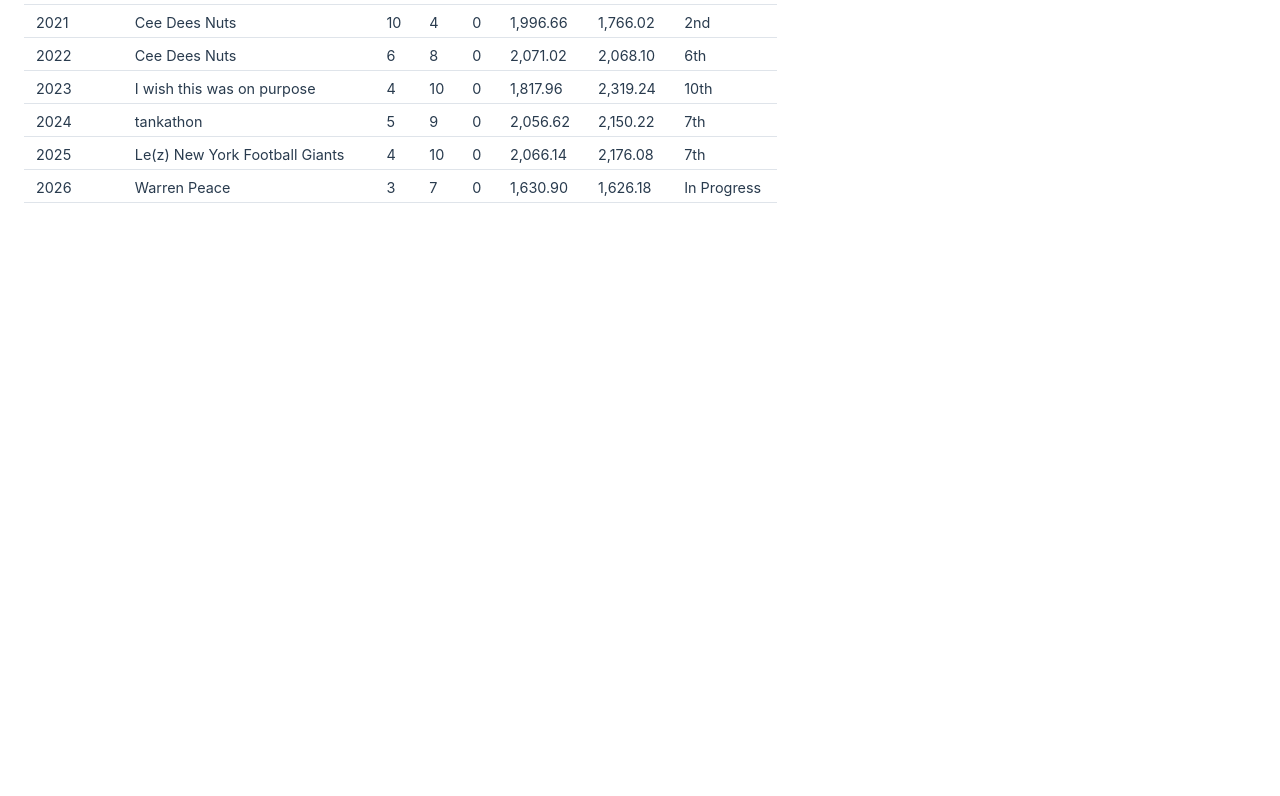
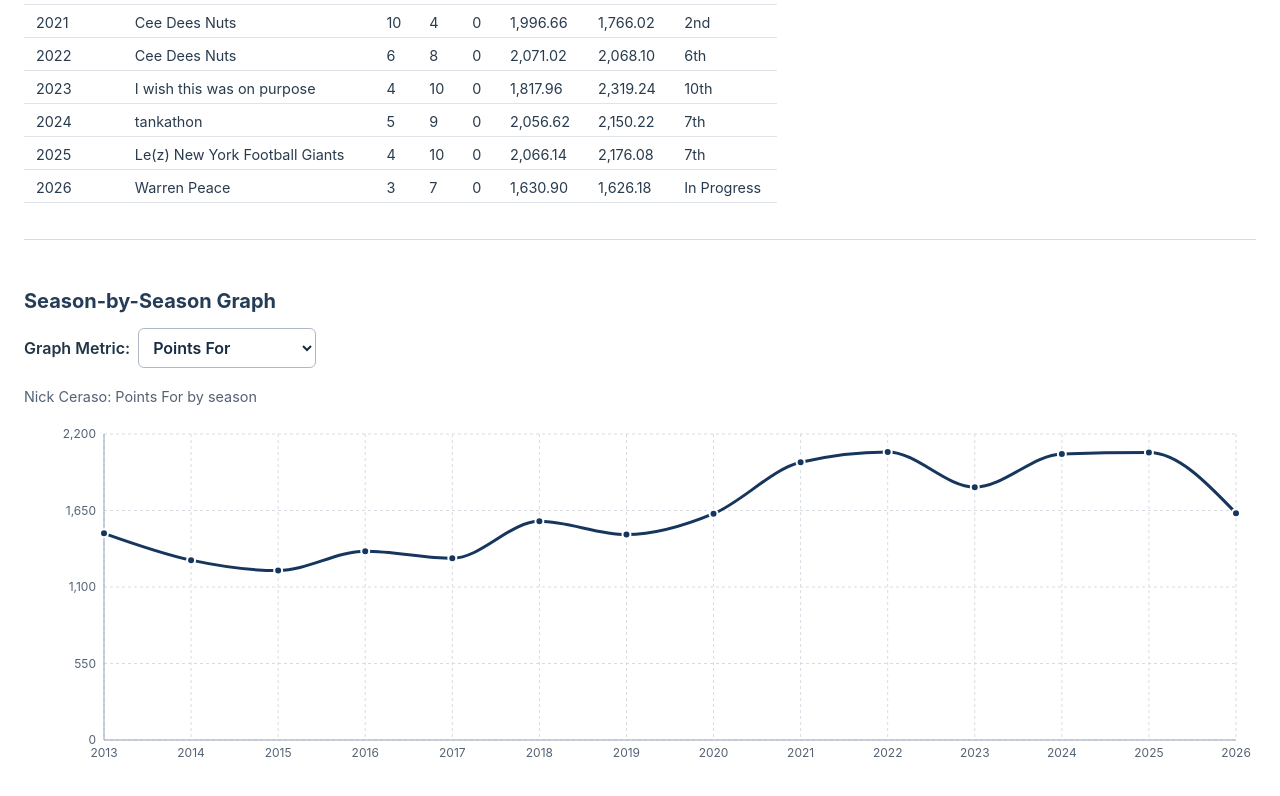
Before and after one commit to njc33/naffl, a React (Vite) app: page /owners in a window 1280 px wide. Shown: the part 926-1722 px from the top of the page. Before the commit the page ends 1153 px from the top, so only its background shows below. Built offline with nearby package versions, Linux system fonts and the light colour scheme.

Commit message:
Add customizable owner history graph

```diff
--- a/package.json
+++ b/package.json
@@ -12,7 +12,9 @@
   "dependencies": {
     "react": "^19.3.1",
     "react-dom": "^19.3.1",
-    "react-router-dom": "^7.18.6"
+    "react-is": "^19.3.1",
+    "react-router-dom": "^7.18.6",
+    "recharts": "^3.11.0"
   },
   "devDependencies": {
     "@eslint/js": "^10.0.1",
--- /dev/null
+++ b/src/components/OwnerHistoryChart.jsx
@@ -0,0 +1,437 @@
+import { useMemo, useState } from "react";
+
+import {
+  CartesianGrid,
+  Line,
+  LineChart,
+  ResponsiveContainer,
+  Tooltip,
+  XAxis,
+  YAxis,
+} from "recharts";
+
+
+const METRICS = {
+  wins: {
+    label: "Wins",
+    field: "wins",
+    color: "#15803d",
+    decimals: 0,
+  },
+
+  losses: {
+    label: "Losses",
+    field: "losses",
+    color: "#b91c1c",
+    decimals: 0,
+  },
+
+  pointsFor: {
+    label: "Points For",
+    field: "pointsFor",
+    color: "#17365d",
+    decimals: 2,
+  },
+
+  pointsAgainst: {
+    label: "Points Against",
+    field: "pointsAgainst",
+    color: "#9333ea",
+    decimals: 2,
+  },
+
+  finalStanding: {
+    label: "Finish",
+    field: "finalStanding",
+    color: "#c2410c",
+    decimals: 0,
+  },
+};
+
+
+function formatNumber(
+  value,
+  decimals = 0
+) {
+  return Number(value || 0).toLocaleString(
+    undefined,
+    {
+      minimumFractionDigits: decimals,
+      maximumFractionDigits: decimals,
+    }
+  );
+}
+
+
+function getOrdinal(number) {
+  const numericValue = Number(number);
+
+  const lastTwoDigits =
+    numericValue % 100;
+
+  if (
+    lastTwoDigits >= 11 &&
+    lastTwoDigits <= 13
+  ) {
+    return `${numericValue}th`;
+  }
+
+  const lastDigit =
+    numericValue % 10;
+
+  if (lastDigit === 1) {
+    return `${numericValue}st`;
+  }
+
+  if (lastDigit === 2) {
+    return `${numericValue}nd`;
+  }
+
+  if (lastDigit === 3) {
+    return `${numericValue}rd`;
+  }
+
+  return `${numericValue}th`;
+}
+
+
+function CustomTooltip({
+  active,
+  payload,
+  label,
+  metric,
+}) {
+  if (
+    !active ||
+    !payload ||
+    payload.length === 0
+  ) {
+    return null;
+  }
+
+  const value =
+    payload[0]?.value;
+
+  const formattedValue =
+    metric.field === "finalStanding"
+      ? getOrdinal(value)
+      : formatNumber(
+          value,
+          metric.decimals
+        );
+
+  return (
+    <div
+      style={{
+        padding: "10px 12px",
+        border: "1px solid #cbd5e1",
+        borderRadius: "6px",
+        backgroundColor: "#ffffff",
+        boxShadow:
+          "0 4px 12px rgba(15, 23, 42, 0.12)",
+      }}
+    >
+      <div
+        style={{
+          marginBottom: "4px",
+          color: "#475569",
+          fontSize: "0.8rem",
+          fontWeight: 700,
+        }}
+      >
+        {label}
+      </div>
+
+      <div
+        style={{
+          color: metric.color,
+          fontSize: "0.9rem",
+          fontWeight: 700,
+        }}
+      >
+        {metric.label}:{" "}
+        {formattedValue}
+      </div>
+    </div>
+  );
+}
+
+
+function OwnerHistoryChart({
+  ownerTeams,
+  ownerName,
+}) {
+  const [metricKey, setMetricKey] =
+    useState("pointsFor");
+
+  const metric =
+    METRICS[metricKey];
+
+  const chartData = useMemo(() => {
+    return [...ownerTeams]
+      .sort(
+        (teamA, teamB) =>
+          Number(teamA.season) -
+          Number(teamB.season)
+      )
+      .filter((team) => {
+        if (
+          metric.field !==
+          "finalStanding"
+        ) {
+          return true;
+        }
+
+        return (
+          Number(
+            team.finalStanding
+          ) > 0
+        );
+      })
+      .map((team) => ({
+        season: Number(
+          team.season
+        ),
+
+        value: Number(
+          team[metric.field] || 0
+        ),
+
+        teamName:
+          team.teamName,
+      }));
+  }, [
+    ownerTeams,
+    metric.field,
+  ]);
+
+  const finishValues =
+    chartData.map(
+      (record) =>
+        Number(record.value)
+    );
+
+  const finishMaximum =
+    finishValues.length > 0
+      ? Math.max(
+          ...finishValues
+        )
+      : 10;
+
+  const finishDomain =
+    metric.field ===
+    "finalStanding"
+      ? [finishMaximum, 1]
+      : [0, "auto"];
+
+  const yAxisFormatter = (
+    value
+  ) => {
+    if (
+      metric.field ===
+      "finalStanding"
+    ) {
+      return getOrdinal(value);
+    }
+
+    if (
+      metric.field ===
+        "pointsFor" ||
+      metric.field ===
+        "pointsAgainst"
+    ) {
+      return Number(
+        value
+      ).toLocaleString(
+        undefined,
+        {
+          maximumFractionDigits: 0,
+        }
+      );
+    }
+
+    return value;
+  };
+
+  if (ownerTeams.length === 0) {
+    return null;
+  }
+
+  return (
+    <section
+      style={{
+        marginTop: "36px",
+        paddingTop: "24px",
+        borderTop:
+          "1px solid #d7dce3",
+      }}
+    >
+      <h3>
+        Season-by-Season Graph
+      </h3>
+
+      <div
+        style={{
+          display: "flex",
+          flexWrap: "wrap",
+          gap: "12px",
+          alignItems: "center",
+          marginBottom: "18px",
+        }}
+      >
+        <label>
+          Graph Metric:{" "}
+          <select
+            value={metricKey}
+            onChange={(event) =>
+              setMetricKey(
+                event.target.value
+              )
+            }
+          >
+            {Object.entries(
+              METRICS
+            ).map(
+              ([
+                key,
+                metricOption,
+              ]) => (
+                <option
+                  key={key}
+                  value={key}
+                >
+                  {
+                    metricOption.label
+                  }
+                </option>
+              )
+            )}
+          </select>
+        </label>
+      </div>
+
+      <p
+        style={{
+          marginBottom: "14px",
+          color: "#536273",
+          fontSize: "0.9rem",
+        }}
+      >
+        {ownerName}:{" "}
+        {metric.label} by season
+      </p>
+
+      <div
+        style={{
+          width: "100%",
+          height: "360px",
+          minHeight: "300px",
+        }}
+      >
+        <ResponsiveContainer
+          width="100%"
+          height="100%"
+        >
+          <LineChart
+            data={chartData}
+            margin={{
+              top: 12,
+              right: 20,
+              bottom: 12,
+              left: 8,
+            }}
+          >
+            <CartesianGrid
+              strokeDasharray="3 3"
+              stroke="#d7dce3"
+            />
+
+            <XAxis
+              dataKey="season"
+              type="category"
+              allowDuplicatedCategory={
+                false
+              }
+              tick={{
+                fill: "#536273",
+                fontSize: 12,
+              }}
+              tickLine={false}
+              axisLine={{
+                stroke: "#94a3b8",
+              }}
+            />
+
+            <YAxis
+              domain={finishDomain}
+              allowDecimals={
+                metric.decimals > 0
+              }
+              tickFormatter={
+                yAxisFormatter
+              }
+              tick={{
+                fill: "#536273",
+                fontSize: 12,
+              }}
+              tickLine={false}
+              axisLine={{
+                stroke: "#94a3b8",
+              }}
+              width={
+                metric.field ===
+                "finalStanding"
+                  ? 50
+                  : 72
+              }
+            />
+
+            <Tooltip
+              content={
+                <CustomTooltip
+                  metric={metric}
+                />
+              }
+            />
+
+            <Line
+              type="monotone"
+              dataKey="value"
+              name={metric.label}
+              stroke={metric.color}
+              strokeWidth={3}
+              dot={{
+                r: 4,
+                fill: metric.color,
+                stroke: "#ffffff",
+                strokeWidth: 2,
+              }}
+              activeDot={{
+                r: 6,
+              }}
+              connectNulls={false}
+            />
+          </LineChart>
+        </ResponsiveContainer>
+      </div>
+
+      {metric.field ===
+        "finalStanding" && (
+        <p
+          style={{
+            marginTop: "8px",
+            color: "#64748b",
+            fontSize: "0.8rem",
+          }}
+        >
+          Unfinished seasons are
+          excluded. A higher point on
+          the graph represents a
+          better finish.
+        </p>
+      )}
+    </section>
+  );
+}
+
+export default OwnerHistoryChart;
--- a/src/pages/OwnerHistory.jsx
+++ b/src/pages/OwnerHistory.jsx
@@ -1,5 +1,5 @@
 import { useEffect, useState } from "react";
-
+import OwnerHistoryChart from "../components/OwnerHistoryChart";
 function OwnerHistory() {
   const [teams, setTeams] = useState([]);
   const [ownerId, setOwnerId] = useState(
@@ -807,6 +807,11 @@ function OwnerHistory() {
           )}
         </tbody>
       </table>
+
+      <OwnerHistoryChart
+        ownerTeams={ownerTeams}
+        ownerName={ownerName}
+      />
     </div>
   );
 }
```
Also changed, not shown: 1 other file (tests, documents, lock files or other folders).
